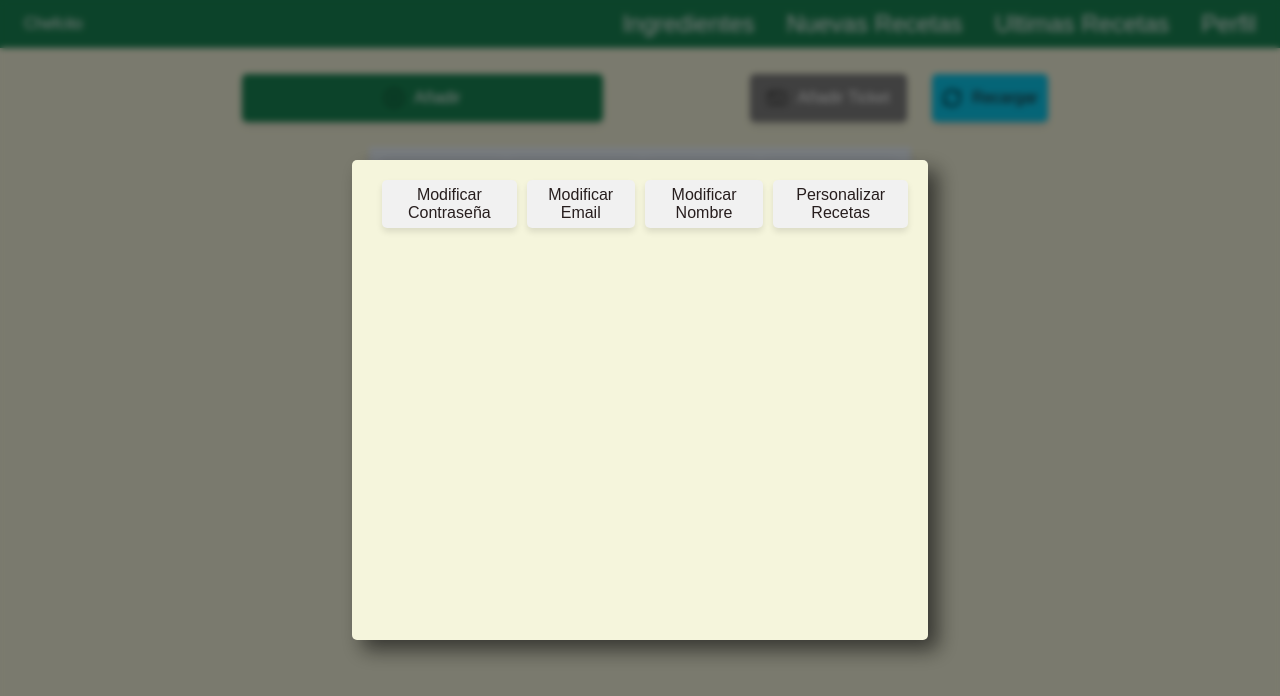
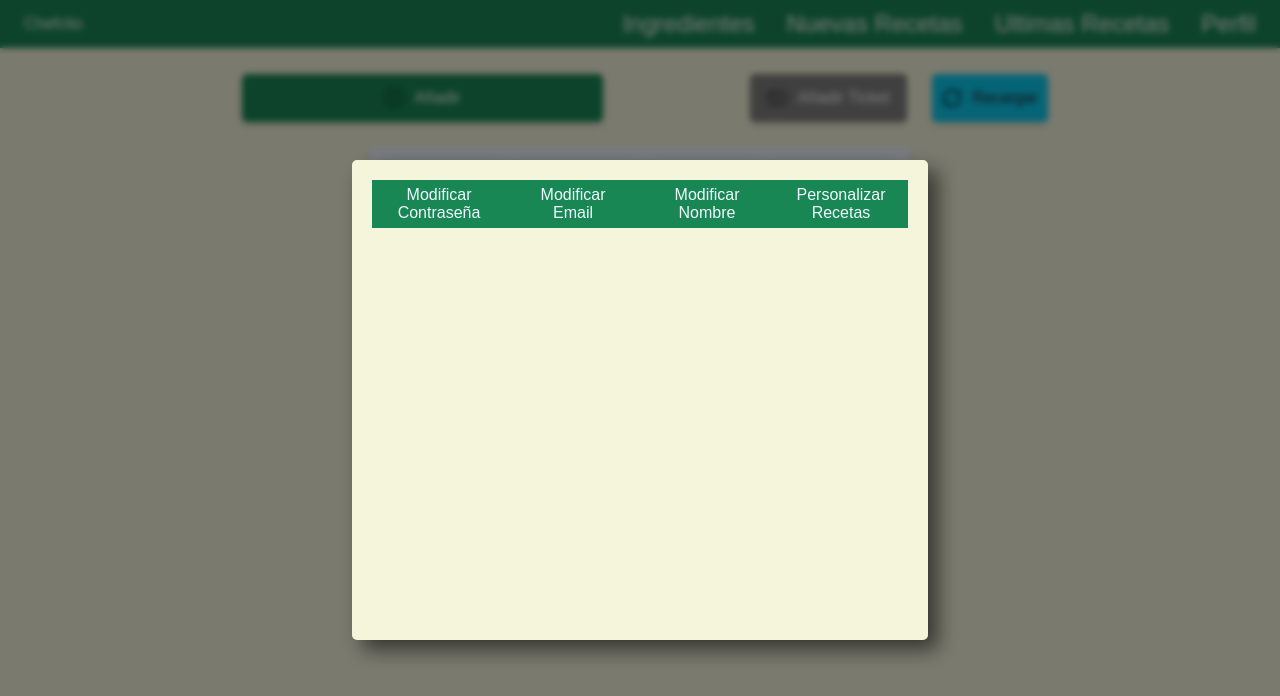
Before and after one commit to GOddovero/chefcito-tesis, a website with bundled scripts: page pages/ingredientes.html in a window 1280 px wide. Both pictures are taken after a click on the link "Perfil". Built offline with nearby package versions, Linux system fonts and the light colour scheme; no server answers; a web font is replaced by a local one.

Commit message:
modal perfilstyle

```diff
--- a/styles/style_general.css
+++ b/styles/style_general.css
@@ -129,3 +129,11 @@ button:hover {
 .tab-content.active {
     display: block;
 }
+.tab-link{
+    width: 100%;
+    border-radius: 0;
+    box-shadow: none;
+    margin: 0;
+    background-color: rgb(25, 135, 84);
+    color: aliceblue;
+}
```
